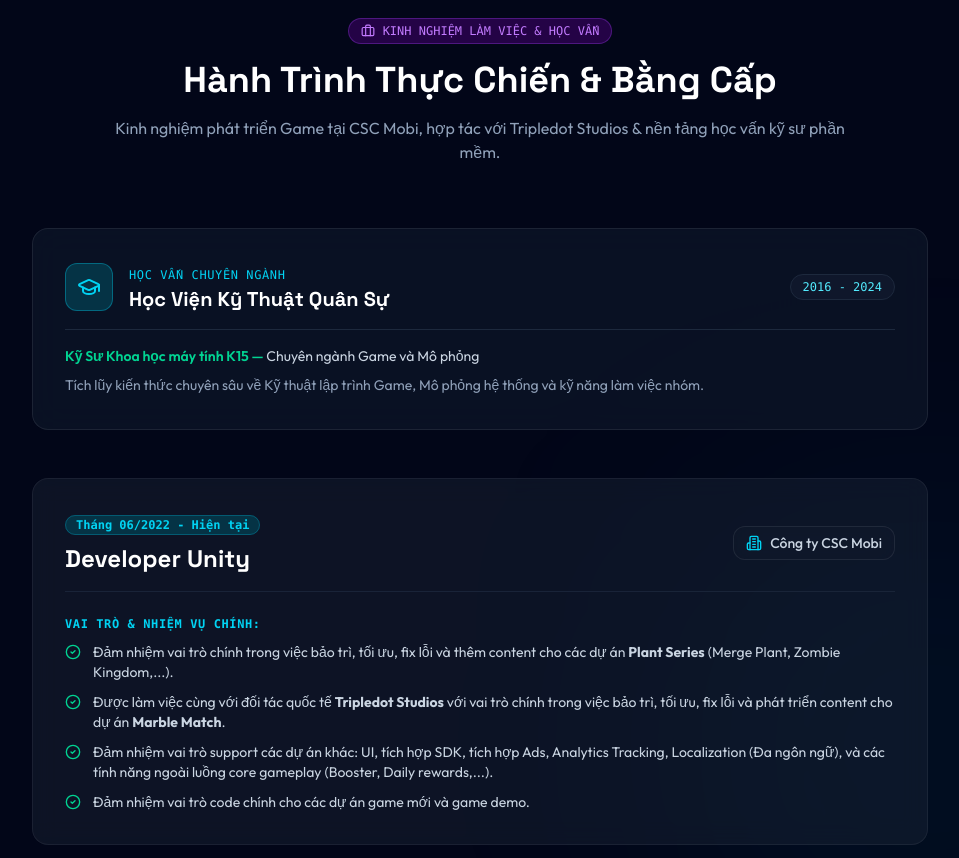
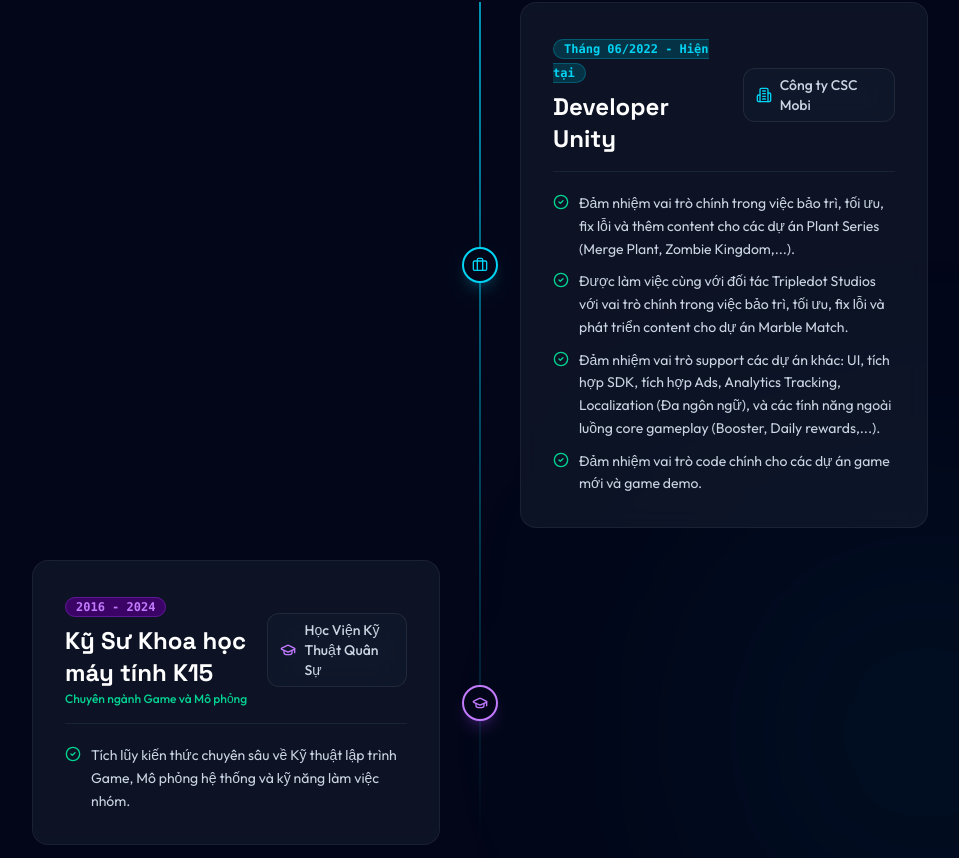
Before and after one commit to bon2ka4/Huan_CV, a React (Vite) app: page / in a window 1280 px wide. Shown: the part 1042-1900 px from the top of the page, without its empty margins (160-1119 px from the left). Built offline with nearby package versions, Linux system fonts and the light colour scheme.

Commit message:
refactor: remove Tripledot badge, remove experience section title, format work and education as unified timeline

```diff
--- a/src/components/Experience.jsx
+++ b/src/components/Experience.jsx
@@ -1,114 +1,110 @@
 import React from 'react';
 import { experienceData, educationData } from '../data';
-import { Briefcase, Building2, GraduationCap, Award, CheckCircle2, Rocket } from 'lucide-react';
+import { Briefcase, Building2, GraduationCap, CheckCircle2 } from 'lucide-react';
 
 export default function Experience() {
+  const timelineItems = [
+    {
+      id: "work",
+      type: "work",
+      period: experienceData[0]?.period || "Tháng 06/2022 - Hiện tại",
+      role: experienceData[0]?.role || "Developer Unity",
+      organization: experienceData[0]?.company || "Công ty CSC Mobi",
+      icon: Briefcase,
+      badgeColor: "bg-cyan-950 border-cyan-500/30 text-cyan-400",
+      iconBg: "border-cyan-400 text-cyan-400 shadow-cyan-500/20",
+      bullets: [
+        "Đảm nhiệm vai trò chính trong việc bảo trì, tối ưu, fix lỗi và thêm content cho các dự án Plant Series (Merge Plant, Zombie Kingdom,...).",
+        "Được làm việc cùng với đối tác Tripledot Studios với vai trò chính trong việc bảo trì, tối ưu, fix lỗi và phát triển content cho dự án Marble Match.",
+        "Đảm nhiệm vai trò support các dự án khác: UI, tích hợp SDK, tích hợp Ads, Analytics Tracking, Localization (Đa ngôn ngữ), và các tính năng ngoài luồng core gameplay (Booster, Daily rewards,...).",
+        "Đảm nhiệm vai trò code chính cho các dự án game mới và game demo."
+      ]
+    },
+    {
+      id: "education",
+      type: "education",
+      period: educationData.period,
+      role: educationData.degree,
+      subtitle: educationData.major,
+      organization: educationData.school,
+      icon: GraduationCap,
+      badgeColor: "bg-purple-950 border-purple-500/30 text-purple-400",
+      iconBg: "border-purple-400 text-purple-400 shadow-purple-500/20",
+      bullets: [
+        educationData.description
+      ]
+    }
+  ];
+
   return (
-    <section id="experience" className="py-24 relative overflow-hidden bg-slate-950">
+    <section id="experience" className="py-20 relative overflow-hidden bg-slate-950">
 
       {/* Ambient background glow */}
       <div className="absolute bottom-0 right-0 w-96 h-96 bg-cyan-500/10 rounded-full blur-[140px] pointer-events-none" />
 
       <div className="max-w-7xl mx-auto px-4 sm:px-6 lg:px-8 relative z-10">
 
-        {/* Section Title */}
-        <div className="text-center max-w-3xl mx-auto space-y-4 mb-16">
-          <div className="inline-flex items-center gap-2 px-3 py-1 rounded-full bg-purple-950/60 border border-purple-500/30 text-purple-400 text-xs font-mono">
-            <Briefcase className="w-3.5 h-3.5" />
-            KINH NGHIỆM LÀM VIỆC & HỌC VẤN
-          </div>
+        {/* Unified Timeline Container */}
+        <div className="max-w-4xl mx-auto space-y-8 relative before:absolute before:inset-0 before:left-4 sm:before:left-1/2 before:-translate-x-px before:w-0.5 before:bg-gradient-to-b before:from-cyan-500/80 via-purple-500/40 before:to-transparent">
+          {timelineItems.map((item, idx) => {
+            const IconComp = item.icon;
+            return (
+              <div
+                key={item.id}
+                className={`relative flex items-center justify-between md:justify-normal md:odd:flex-row-reverse group ${
+                  idx % 2 === 0 ? 'md:flex-row-reverse' : ''
+                }`}
+              >
 
-          <h2 className="font-heading font-extrabold text-3xl sm:text-4xl text-white">
-            Hành Trình Thực Chiến & Bằng Cấp
-          </h2>
-
-          <p className="text-slate-400 text-sm sm:text-base">
-            Kinh nghiệm phát triển Game tại CSC Mobi, hợp tác với Tripledot Studios & nền tảng học vấn kỹ sư phần mềm.
-          </p>
-        </div>
-
-        {/* Education Highlight Card */}
-        <div className="max-w-4xl mx-auto mb-12 glass-panel p-6 sm:p-8 rounded-2xl border border-cyan-500/30 relative">
-          <div className="flex flex-col sm:flex-row items-start sm:items-center justify-between gap-4 border-b border-slate-800 pb-4 mb-4">
-            <div className="flex items-center gap-4">
-              <div className="w-12 h-12 rounded-xl bg-cyan-950 border border-cyan-500/40 flex items-center justify-center text-cyan-400 shrink-0">
-                <GraduationCap className="w-6 h-6" />
-              </div>
-              <div>
-                <span className="text-xs font-mono text-cyan-400 uppercase tracking-wider">HỌC VẤN CHUYÊN NGÀNH</span>
-                <h3 className="font-heading font-bold text-xl text-white">{educationData.school}</h3>
-              </div>
-            </div>
-
-            <span className="text-xs font-mono px-3 py-1 rounded-full bg-slate-900 border border-slate-800 text-cyan-300">
-              {educationData.period}
-            </span>
-          </div>
-
-          <div className="space-y-2">
-            <div className="text-sm font-semibold text-emerald-400">
-              {educationData.degree} — <span className="text-slate-300 font-normal">{educationData.major}</span>
-            </div>
-            <p className="text-xs sm:text-sm text-slate-400 leading-relaxed">
-              {educationData.description}
-            </p>
-          </div>
-        </div>
-
-        {/* Work Experience Section */}
-        <div className="max-w-4xl mx-auto space-y-8">
-          {experienceData.map((exp, idx) => (
-            <div key={idx} className="glass-card p-6 sm:p-8 rounded-2xl border border-slate-800 space-y-4">
-              <div className="flex flex-col sm:flex-row sm:items-center justify-between gap-2 border-b border-slate-800/80 pb-4">
-                <div>
-                  <span className="text-xs font-mono font-semibold text-cyan-400 px-2.5 py-0.5 rounded-full bg-cyan-950 border border-cyan-500/30">
-                    {exp.period}
-                  </span>
-                  <h3 className="font-heading font-bold text-2xl text-white mt-2">
-                    {exp.role}
-                  </h3>
+                {/* Timeline Icon Badge */}
+                <div className={`flex items-center justify-center w-9 h-9 rounded-full bg-slate-950 border-2 shadow-lg z-10 shrink-0 absolute left-4 sm:left-1/2 -translate-x-1/2 ${item.iconBg}`}>
+                  <IconComp className="w-4 h-4" />
                 </div>
 
-                <div className="flex items-center gap-2 text-sm text-slate-300 font-medium glass-panel px-3 py-1.5 rounded-xl border border-slate-800">
-                  <Building2 className="w-4 h-4 text-cyan-400" />
-                  {exp.company}
-                </div>
-              </div>
+                {/* Timeline Card */}
+                <div className="w-[calc(100%-3rem)] sm:w-[calc(50%-2.5rem)] ml-12 sm:ml-0 glass-card p-6 sm:p-8 rounded-2xl border border-slate-800 hover:border-cyan-500/30 transition-all duration-300 space-y-4">
 
-              {exp.description && (
-                <p className="text-sm text-slate-300 leading-relaxed">
-                  {exp.description}
-                </p>
-              )}
+                  {/* Period & Organization Header */}
+                  <div className="flex flex-col sm:flex-row sm:items-center justify-between gap-2 border-b border-slate-800/80 pb-4">
+                    <div>
+                      <span className={`text-xs font-mono font-semibold px-2.5 py-0.5 rounded-full border ${item.badgeColor}`}>
+                        {item.period}
+                      </span>
+                      <h3 className="font-heading font-bold text-xl sm:text-2xl text-white mt-2">
+                        {item.role}
+                      </h3>
+                      {item.subtitle && (
+                        <div className="text-xs text-emerald-400 font-medium mt-0.5">
+                          {item.subtitle}
+                        </div>
+                      )}
+                    </div>
 
-              {/* Responsibilities bullet points from CV */}
-              <div className="space-y-2.5 pt-2">
-                <span className="text-xs font-mono text-cyan-400 uppercase tracking-wider font-semibold block">
-                  Vai trò & Nhiệm vụ chính:
-                </span>
+                    <div className="flex items-center gap-2 text-xs sm:text-sm text-slate-300 font-medium glass-panel px-3 py-1.5 rounded-xl border border-slate-800 self-start sm:self-auto">
+                      {item.type === 'work' ? (
+                        <Building2 className="w-4 h-4 text-cyan-400 shrink-0" />
+                      ) : (
+                        <GraduationCap className="w-4 h-4 text-purple-400 shrink-0" />
+                      )}
+                      <span>{item.organization}</span>
+                    </div>
+                  </div>
 
-                <div className="flex items-start gap-3 text-xs sm:text-sm text-slate-300">
-                  <CheckCircle2 className="w-4 h-4 text-emerald-400 shrink-0 mt-0.5" />
-                  <span>Đảm nhiệm vai trò chính trong việc bảo trì, tối ưu, fix lỗi và thêm content cho các dự án <strong>Plant Series</strong> (Merge Plant, Zombie Kingdom,...).</span>
+                  {/* Bullet Points */}
+                  <div className="space-y-2.5 pt-1">
+                    {item.bullets.map((bullet, bIdx) => (
+                      <div key={bIdx} className="flex items-start gap-2.5 text-xs sm:text-sm text-slate-300 leading-relaxed">
+                        <CheckCircle2 className="w-4 h-4 text-emerald-400 shrink-0 mt-0.5" />
+                        <span>{bullet}</span>
+                      </div>
+                    ))}
+                  </div>
+
                 </div>
 
-                <div className="flex items-start gap-3 text-xs sm:text-sm text-slate-300">
-                  <CheckCircle2 className="w-4 h-4 text-emerald-400 shrink-0 mt-0.5" />
-                  <span>Được làm việc cùng với đối tác quốc tế <strong>Tripledot Studios</strong> với vai trò chính trong việc bảo trì, tối ưu, fix lỗi và phát triển content cho dự án <strong>Marble Match</strong>.</span>
-                </div>
-
-                <div className="flex items-start gap-3 text-xs sm:text-sm text-slate-300">
-                  <CheckCircle2 className="w-4 h-4 text-emerald-400 shrink-0 mt-0.5" />
-                  <span>Đảm nhiệm vai trò support các dự án khác: UI, tích hợp SDK, tích hợp Ads, Analytics Tracking, Localization (Đa ngôn ngữ), và các tính năng ngoài luồng core gameplay (Booster, Daily rewards,...).</span>
-                </div>
-
-                <div className="flex items-start gap-3 text-xs sm:text-sm text-slate-300">
-                  <CheckCircle2 className="w-4 h-4 text-emerald-400 shrink-0 mt-0.5" />
-                  <span>Đảm nhiệm vai trò code chính cho các dự án game mới và game demo.</span>
-                </div>
               </div>
-            </div>
-          ))}
+            );
+          })}
         </div>
 
       </div>
--- a/src/components/Hero.jsx
+++ b/src/components/Hero.jsx
@@ -47,7 +47,7 @@ export default function Hero() {
 
             {/* Core Competencies Badges */}
             <div className="flex flex-wrap gap-2 justify-center lg:justify-start pt-2">
-              {["Unity 2D/3D", "Casual & Hybrid-casual", "Tripledot Studios", "Optimization", "Fix Bugs", "Ads & Tracking SDK"].map((tag) => (
+              {["Unity 2D/3D", "Casual & Hybrid-casual", "Optimization", "Fix Bugs", "Ads & Tracking SDK"].map((tag) => (
                 <span key={tag} className="px-3 py-1 rounded-lg text-xs font-mono bg-slate-900/80 border border-slate-800 text-slate-300">
                   #{tag}
                 </span>
```
